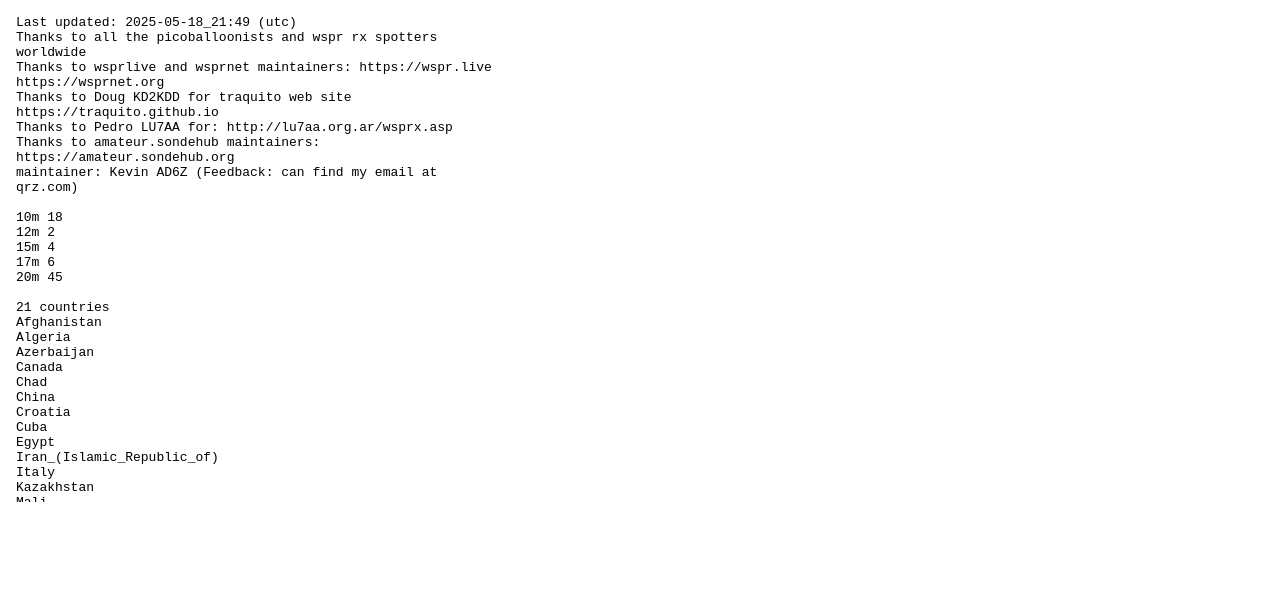
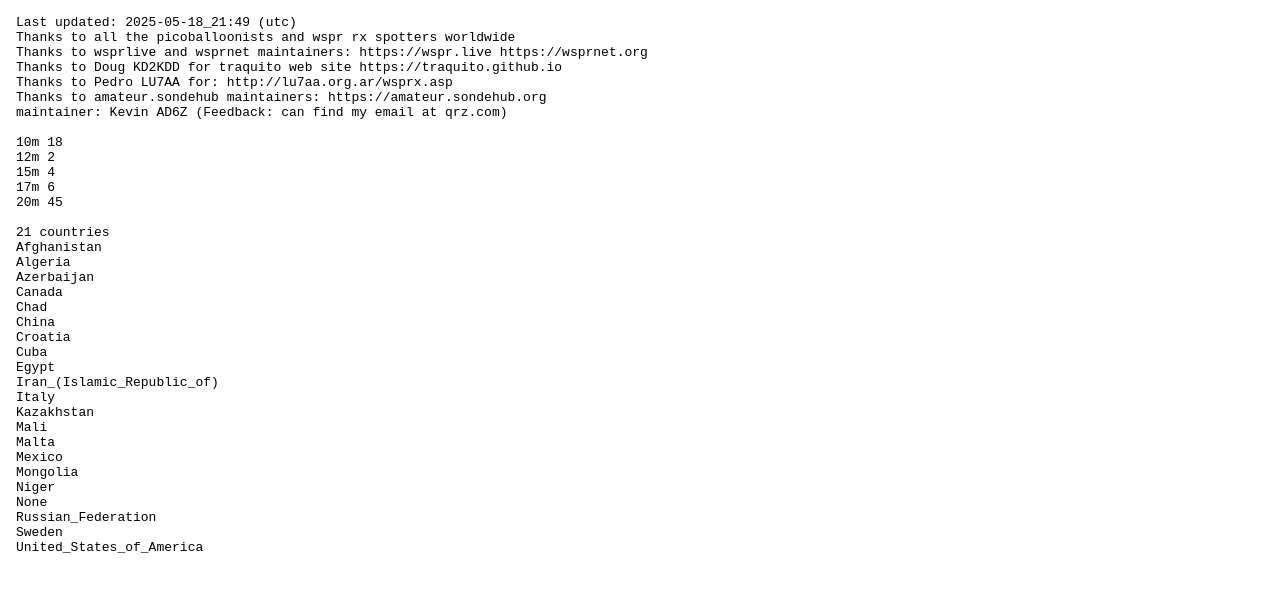
Before and after one commit to knormoyle/knormoyle.github.io, a plain HTML site: page index_test.html in a window 1280 px wide. Shown: the part 974-1566 px from the top of the page. Before the commit the page ends 1488 px from the top, so only its background shows below. Drawn offline with Linux system fonts and the light colour scheme.

Commit message:
cache control?

```diff
--- a/index_test.html
+++ b/index_test.html
@@ -1,7 +1,8 @@
 <!DOCTYPE html>
 <html>
+<meta http-equiv="Cache-control" max-age=1800 content="public">
 <body>
 <iframe src="https://www.google.com/maps/d/embed?mid=1F_HePgiacTNuJ993v4lGmYW9RJmSrkM&ehbc=2E312F&noprof=1" width="1280" height="960"></iframe>
-<iframe id="cfrm" name="cfrm" src="lastgood.band_countries.txt" scrolling="yes" width="500" height="500" align="bottom" frameborder="0" style="position:relative;Left;bottom">
+<iframe id="cfrm" name="cfrm" src="lastgood.band_countries.txt" scrolling="yes" width="1000" height="1000" align="bottom" frameborder="0" style="position:relative;Left;bottom">
 </body>
 </html>
```
Also changed, not shown: index.html (+3 -2 lines).
